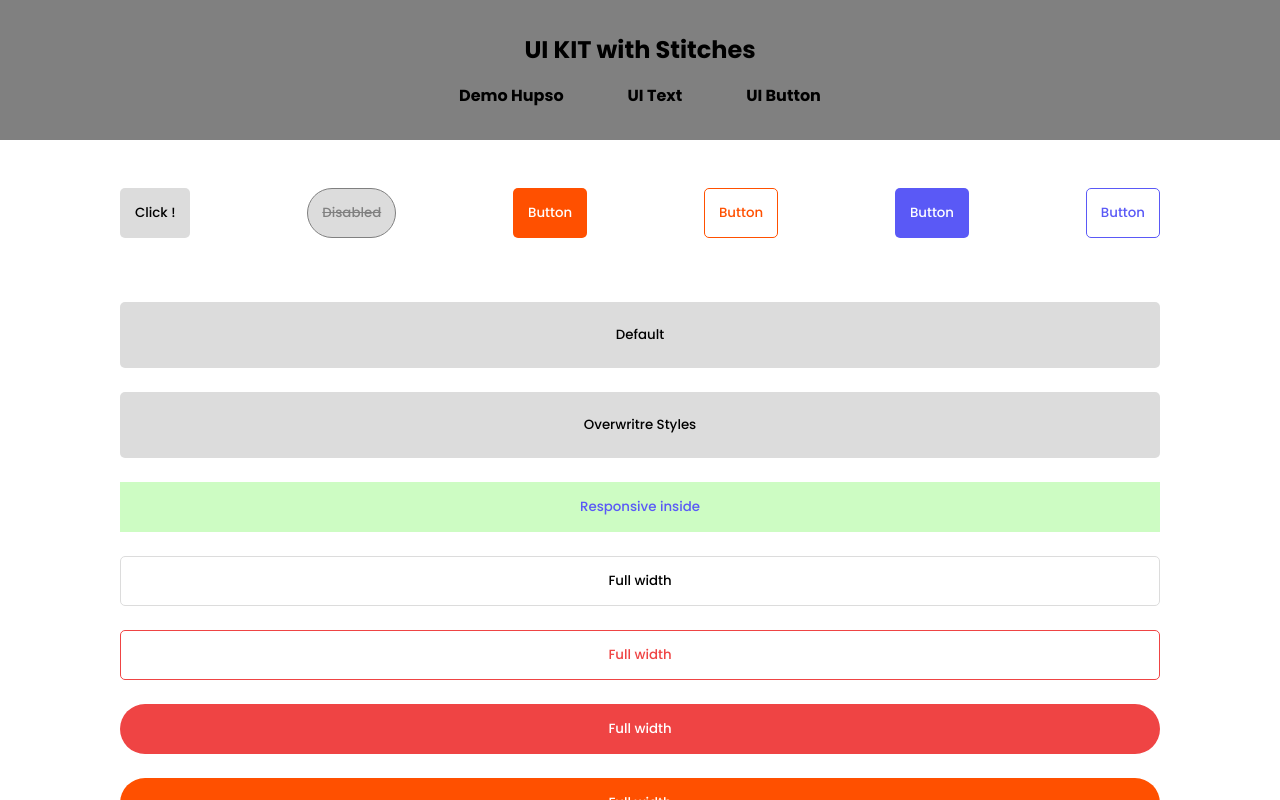
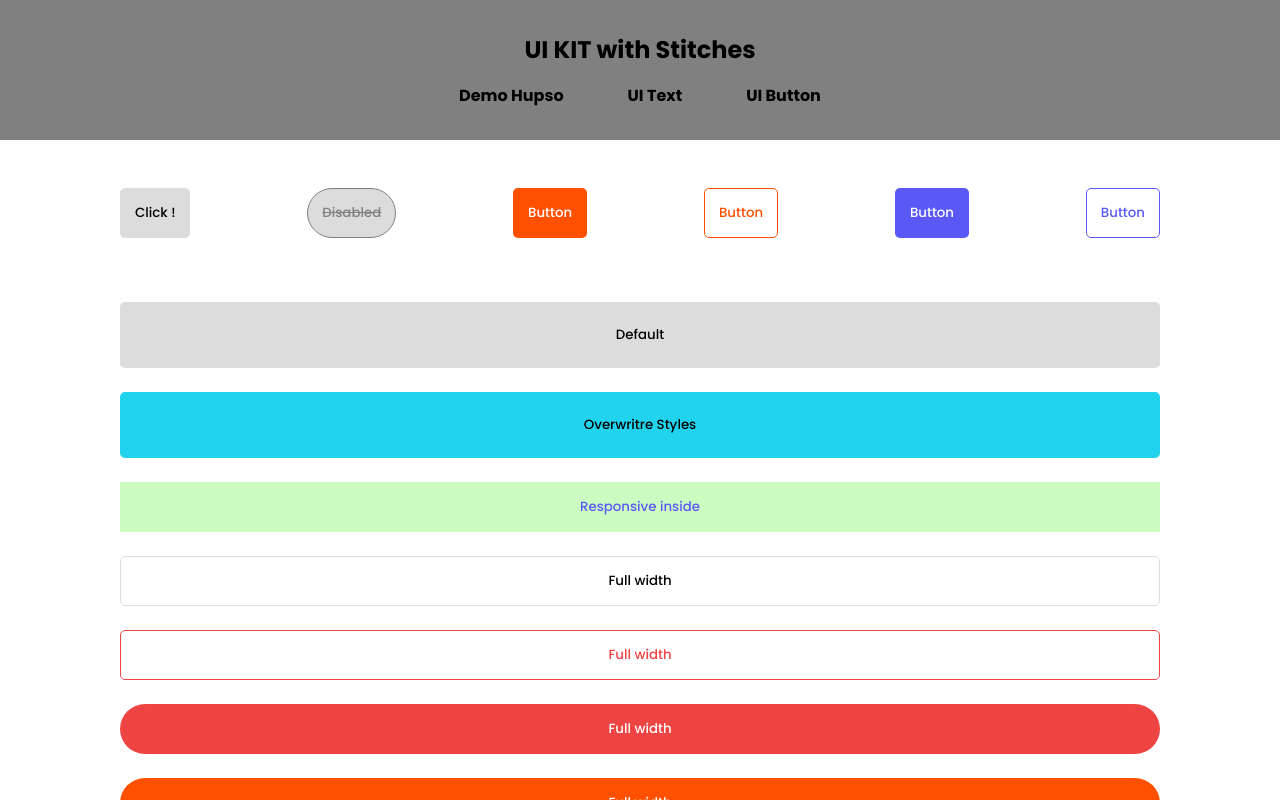
Before and after one commit to RaficraftOnprod/hupso-benchmark, a Next.js app: page /stitchesUI/HomeButton in a window 1280 px wide. Built offline with nearby package versions, Linux system fonts and the light colour scheme.

Commit message:
feat: edit overwrite button

```diff
--- a/pages/stitchesUI/HomeButton.tsx
+++ b/pages/stitchesUI/HomeButton.tsx
@@ -61,7 +61,7 @@ const HomeButton = () => (
           fullWidth
           radius="sm"
           css={{
-            backgroundcolors: 'rgb(34 211 238)',
+            backgroundColor: 'rgb(34 211 238)',
             colors: 'white',
             transition: '1.5s',
             '&:hover': {
```
